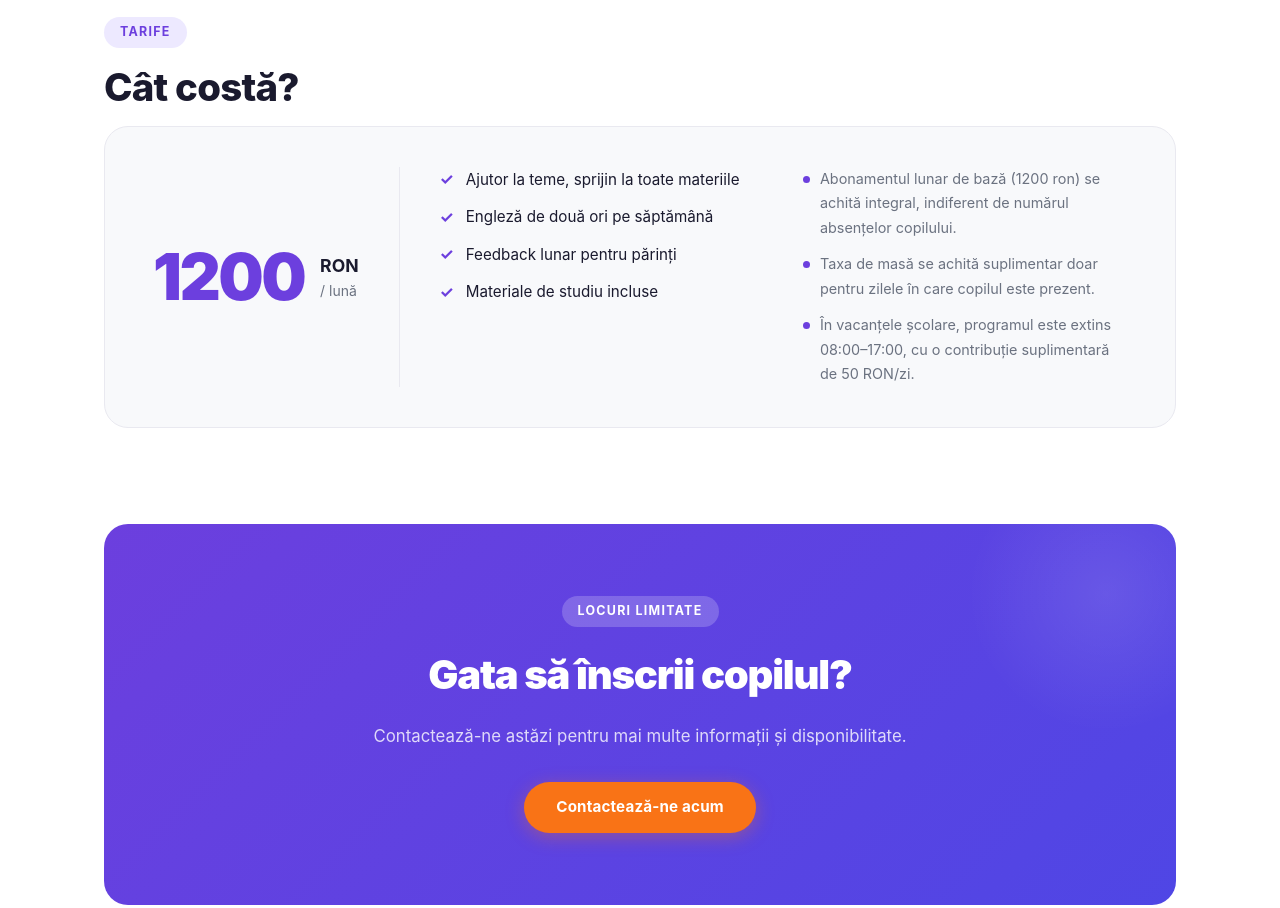
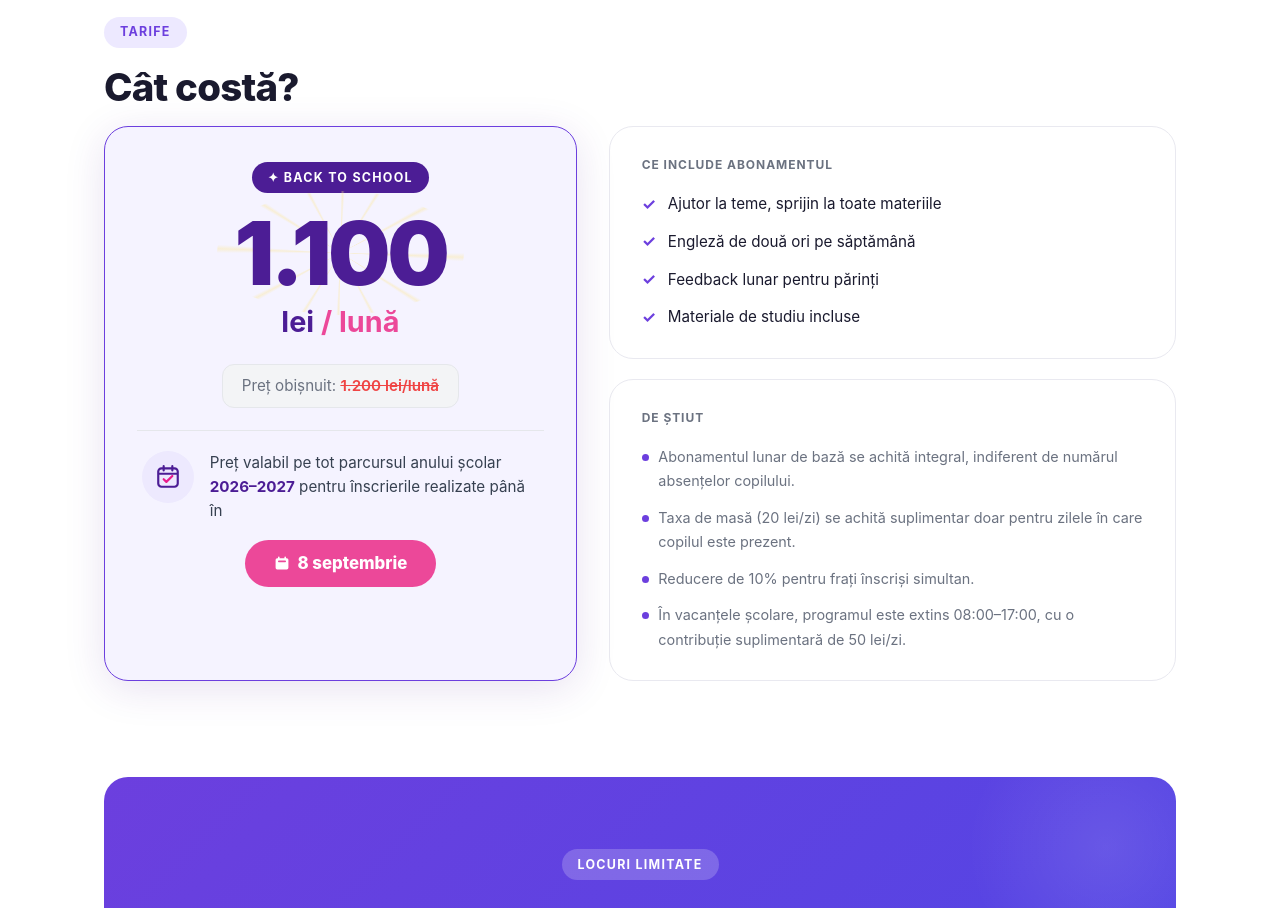
Before and after one commit to lavinianetotea/afterschool-sanandrei, a React (Create React App) app in the folder client/: page /after-school in a window 1280 px wide. Shown: the part 2120-3028 px from the top of the page. Built offline with nearby package versions, Linux system fonts and the light colour scheme.

Commit message:
update pricing section with Back to School offer

```diff
--- a/client/src/data/blog/index.js
+++ b/client/src/data/blog/index.js
@@ -1,4 +1,15 @@
 export const ARTICLES = [
+  {
+    slug: "pretul-mic-la-after-school",
+    title: "Opționalele contra cost din after-school: cine câștigă și cine pierde?",
+    description:
+      "Un after-school cu multe ateliere opționale plătite separat pare o ofertă bogată. Dar ce se întâmplă cu copiii care nu merg la opționale — și de ce mai bine alegi tu profesorul pentru activitățile extra.",
+    category: "Idei pentru părinți",
+    publishDate: "2026-08-25",
+    image: "/blog/pretul-mic-la-after-school.jpg",
+    imageAlt: "Părinte care analizează oferte pentru after-school",
+    readingTimeMinutes: 5,
+  },
   {
     slug: "back-to-school",
     title:
--- a/client/src/pages/AfterSchool.css
+++ b/client/src/pages/AfterSchool.css
@@ -145,53 +145,215 @@
 
 /* Pricing */
 .pricing-section {
-  background: var(--white);
+  background: var(--bg-gray);
 }
 
-.pricing-card {
-  max-width: 100%;
-  background: var(--bg-gray);
+.pricing-layout {
+  display: grid;
+  grid-template-columns: 1fr 1.2fr;
+  gap: 2rem;
+  align-items: stretch;
+}
+
+.bts-card {
+  position: relative;
+  background: #f5f3ff;
+  border: 1.5px solid var(--primary);
+  border-radius: 24px;
+  box-shadow: 0 8px 40px rgba(76,29,149,0.13);
+  padding: 2.2rem 2rem 2rem;
+  overflow: hidden;
+  display: flex;
+  flex-direction: column;
+  align-items: center;
+  text-align: center;
+}
+
+/* decorative sparks */
+.bts-decorations { position: absolute; inset: 0; pointer-events: none; }
+.bts-spark {
+  position: absolute;
+  display: block;
+  border-radius: 999px;
+}
+.bts-spark-1 {
+  width: 6px; height: 22px;
+  background: #7c3aed;
+  top: 38px; left: 28px;
+  transform: rotate(-30deg);
+  opacity: 0.7;
+}
+.bts-spark-2 {
+  width: 6px; height: 16px;
+  background: #7c3aed;
+  top: 60px; left: 20px;
+  transform: rotate(20deg);
+  opacity: 0.5;
+}
+.bts-spark-3 {
+  width: 5px; height: 18px;
+  background: #ec4899;
+  top: 80px; left: 40px;
+  transform: rotate(-50deg);
+  opacity: 0.6;
+}
+
+/* Badge */
+.bts-badge {
+  background: #4c1d95;
+  color: #fff;
+  font-size: 0.78rem;
+  font-weight: 700;
+  letter-spacing: 0.1em;
+  text-transform: uppercase;
+  padding: 0.35rem 1rem;
+  border-radius: 999px;
+  margin-bottom: 1rem;
+}
+
+/* Price */
+.bts-price-block {
+  position: relative;
+  display: flex;
+  align-items: center;
+  justify-content: center;
+}
+
+.bts-price-rays {
+  position: absolute;
+  inset: -18px;
+  background: conic-gradient(
+    from 0deg,
+    transparent 0deg, #fde68a 2deg, transparent 4deg,
+    transparent 30deg, #fde68a 32deg, transparent 34deg,
+    transparent 60deg, #fde68a 62deg, transparent 64deg,
+    transparent 90deg, #fde68a 92deg, transparent 94deg,
+    transparent 120deg, #fde68a 122deg, transparent 124deg,
+    transparent 150deg, #fde68a 152deg, transparent 154deg,
+    transparent 180deg, #fde68a 182deg, transparent 184deg,
+    transparent 210deg, #fde68a 212deg, transparent 214deg,
+    transparent 240deg, #fde68a 242deg, transparent 244deg,
+    transparent 270deg, #fde68a 272deg, transparent 274deg,
+    transparent 300deg, #fde68a 302deg, transparent 304deg,
+    transparent 330deg, #fde68a 332deg, transparent 334deg
+  );
+  border-radius: 50%;
+  opacity: 0.35;
+}
+
+.bts-amount {
+  font-size: 5.5rem;
+  font-weight: 900;
+  color: #4c1d95;
+  letter-spacing: -0.04em;
+  line-height: 1;
+  position: relative;
+}
+
+.bts-unit {
+  font-size: 1.8rem;
+  font-weight: 700;
+  color: #4c1d95;
+  margin-top: 0.1rem;
+  margin-bottom: 1.2rem;
+}
+
+.bts-slash { color: #ec4899; }
+.bts-luna  { color: #ec4899; }
+
+/* Crossed-out regular price */
+.bts-regular-price {
+  background: #f3f4f6;
+  border: 1px solid #e5e7eb;
+  border-radius: 12px;
+  padding: 0.55rem 1.2rem;
+  font-size: 0.95rem;
+  color: #6b7280;
+  margin-bottom: 1.2rem;
+}
+.bts-regular-price span {
+  text-decoration: line-through;
+  color: #ef4444;
+  font-weight: 600;
+}
+
+.bts-divider {
+  width: 100%;
+  border: none;
+  border-top: 1px solid #e5e7eb;
+  margin: 0.2rem 0 1.2rem;
+}
+
+/* Deadline block */
+.bts-deadline-block {
+  display: flex;
+  align-items: flex-start;
+  gap: 1rem;
+  text-align: left;
+  padding: 0 0.3rem;
+  margin-bottom: 1rem;
+}
+
+.bts-calendar-icon {
+  flex-shrink: 0;
+  width: 52px; height: 52px;
+  background: #ede9fe;
+  border-radius: 50%;
+  display: flex;
+  align-items: center;
+  justify-content: center;
+  color: #4c1d95;
+}
+.bts-calendar-icon svg { width: 26px; height: 26px; }
+
+.bts-deadline-text {
+  font-size: 0.95rem;
+  color: #374151;
+  line-height: 1.6;
+  margin: 0;
+}
+.bts-deadline-text strong { color: #4c1d95; }
+
+/* Date pill */
+.bts-date-pill {
+  display: inline-flex;
+  align-items: center;
+  gap: 0.5rem;
+  background: #ec4899;
+  color: #fff;
+  font-size: 1.05rem;
+  font-weight: 800;
+  padding: 0.65rem 1.8rem;
+  border-radius: 999px;
+  margin-bottom: 1.6rem;
+}
+
+/* ── Details panel ── */
+.pricing-details {
+  display: flex;
+  flex-direction: column;
+  gap: 1.25rem;
+}
+
+.pricing-notes-card {
+  flex: 1;
+}
+
+.pricing-includes-card,
+.pricing-notes-card {
+  background: #fff;
   border: 1px solid var(--border);
   border-radius: var(--radius-lg);
-  padding: 2.5rem 3rem;
-  display: grid;
-  grid-template-columns: auto 1fr 1fr;
-  gap: 2.5rem;
-  align-items: start;
+  padding: 1.75rem 2rem;
 }
 
-.pricing-price {
-  display: flex;
-  align-items: center;
-  gap: 1rem;
-  padding-right: 2.5rem;
-  border-right: 1px solid var(--border);
-  align-self: stretch;
-  align-items: center;
-}
-
-.pricing-amount {
-  font-size: 4rem;
-  font-weight: 900;
-  color: var(--primary);
-  letter-spacing: -0.04em;
-  line-height: 1;
-}
-
-.pricing-suffix {
-  display: flex;
-  flex-direction: column;
-}
-
-.pricing-currency {
-  font-size: 1.1rem;
+.pricing-details-title {
+  font-size: 0.75rem;
   font-weight: 700;
-  color: var(--text);
-}
-
-.pricing-period {
-  font-size: 0.875rem;
+  text-transform: uppercase;
+  letter-spacing: 0.08em;
   color: var(--text-muted);
+  margin-bottom: 1.1rem;
 }
 
 .pricing-includes {
@@ -223,9 +385,6 @@
   display: flex;
   flex-direction: column;
   gap: 0.75rem;
-  border-top: none;
-  padding-top: 0;
-  align-self: start;
 }
 
 .pricing-notes li {
@@ -247,10 +406,15 @@
   margin-top: 0.55rem;
 }
 
+@media (max-width: 900px) {
+  .pricing-layout { grid-template-columns: 1fr; }
+  .bts-card { max-width: 400px; margin: 0 auto; }
+}
+
 @media (max-width: 768px) {
   .afterschool-grid { grid-template-columns: 1fr; }
   .schedule-table th, .schedule-table td { padding: 0.75rem 1rem; }
-  .pricing-card { padding: 2rem 1.5rem; grid-template-columns: 1fr; gap: 1.5rem; }
-  .pricing-amount { font-size: 3rem; }
   .schedule-pricing-grid { grid-template-columns: 1fr; gap: 2rem; }
+  .bts-amount { font-size: 4.5rem; }
+  .pricing-includes-card, .pricing-notes-card { padding: 1.25rem 1.25rem; }
 }
--- a/client/src/pages/AfterSchool.jsx
+++ b/client/src/pages/AfterSchool.jsx
@@ -142,34 +142,82 @@ export default function AfterSchool() {
         <div className="container">
           <span className="section-tag">Tarife</span>
           <h2 className="section-title">Cât costă?</h2>
-          <div className="pricing-card">
-            <div className="pricing-price">
-              <span className="pricing-amount">1200</span>
-              <div className="pricing-suffix">
-                <span className="pricing-currency">RON</span>
-                <span className="pricing-period">/ lună</span>
+          <div className="pricing-layout">
+
+            {/* Hero card Back to School */}
+            <div className="bts-card">
+              <div className="bts-badge">✦ Back to School</div>
+
+              <div className="bts-price-block">
+                <span className="bts-price-rays" aria-hidden="true" />
+                <span className="bts-amount">1.100</span>
+              </div>
+              <div className="bts-unit">
+                lei&nbsp;<span className="bts-slash">/</span>&nbsp;<span className="bts-luna">lună</span>
+              </div>
+
+              <div className="bts-regular-price">
+                Preț obișnuit:&nbsp;<span>1.200 lei/lună</span>
+              </div>
+
+              <hr className="bts-divider" />
+
+              <div className="bts-deadline-block">
+                <div className="bts-calendar-icon">
+                  <svg viewBox="0 0 24 24" fill="none" xmlns="http://www.w3.org/2000/svg">
+                    <rect x="3" y="4" width="18" height="17" rx="3" stroke="currentColor" strokeWidth="2"/>
+                    <path d="M3 9h18" stroke="currentColor" strokeWidth="2"/>
+                    <path d="M8 2v4M16 2v4" stroke="currentColor" strokeWidth="2" strokeLinecap="round"/>
+                    <path d="M8 14l2.5 2.5L16 11" stroke="#e91e8c" strokeWidth="2" strokeLinecap="round" strokeLinejoin="round"/>
+                  </svg>
+                </div>
+                <p className="bts-deadline-text">
+                  Preț valabil pe tot parcursul anului școlar{" "}
+                  <strong>2026–2027</strong> pentru înscrierile realizate până în
+                </p>
+              </div>
+
+              <div className="bts-date-pill">
+                <svg viewBox="0 0 20 20" fill="currentColor" width="16" height="16">
+                  <path fillRule="evenodd" d="M6 2a1 1 0 00-1 1v1H4a2 2 0 00-2 2v10a2 2 0 002 2h12a2 2 0 002-2V6a2 2 0 00-2-2h-1V3a1 1 0 10-2 0v1H7V3a1 1 0 00-1-1zm0 5a1 1 0 000 2h8a1 1 0 100-2H6z" clipRule="evenodd"/>
+                </svg>
+                8 septembrie
               </div>
             </div>
+
+            {/* Detalii abonament */}
+            <div className="pricing-details">
+              <div className="pricing-includes-card">
+                <h3 className="pricing-details-title">Ce include abonamentul</h3>
                 <ul className="pricing-includes">
                   <li>Ajutor la teme, sprijin la toate materiile</li>
                   <li>Engleză de două ori pe săptămână</li>
                   <li>Feedback lunar pentru părinți</li>
                   <li>Materiale de studiu incluse</li>
                 </ul>
+              </div>
+              <div className="pricing-notes-card">
+                <h3 className="pricing-details-title">De știut</h3>
                 <ul className="pricing-notes">
                   <li>
-                Abonamentul lunar de bază (1200 ron) se achită integral,
+                    Abonamentul lunar de bază se achită integral,
                     indiferent de numărul absențelor copilului.
                   </li>
                   <li>
-                Taxa de masă se achită suplimentar doar pentru zilele în care
+                    Taxa de masă (20 lei/zi) se achită suplimentar doar pentru zilele în care
                     copilul este prezent.
                   </li>
                   <li>
+                    Reducere de 10% pentru frați înscriși simultan.
+                  </li>
+                  <li>
                     În vacanțele școlare, programul este extins 08:00–17:00, cu o
-                contribuție suplimentară de 50 RON/zi.
+                    contribuție suplimentară de 50 lei/zi.
                   </li>
                 </ul>
+              </div>
+            </div>
+
           </div>
         </div>
       </section>
```
Lines whose indentation alone changed are shown as unchanged.
